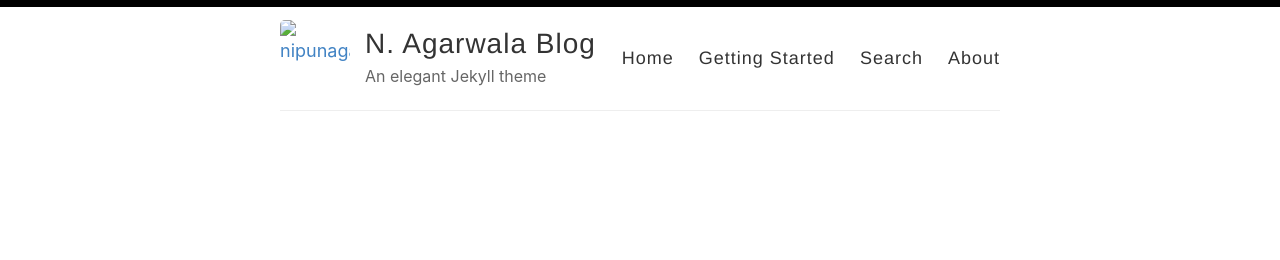
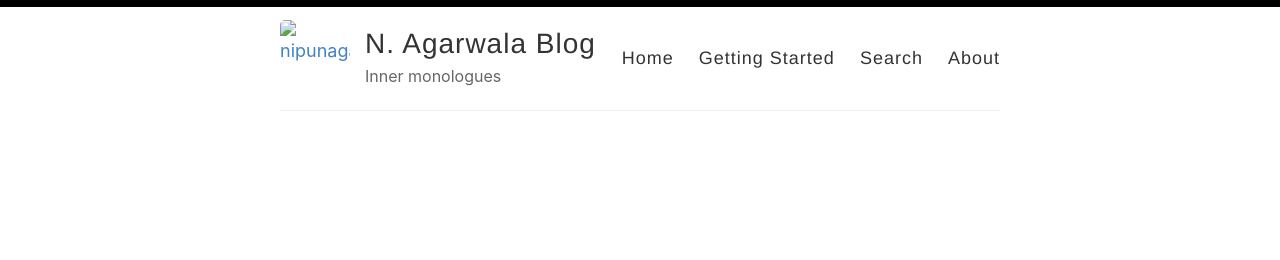
Before and after one commit to nipunagarwala/nipunagarwala.github.io, a Jekyll site: the page built from index.html, in a window 1280 px wide. Shown: the top 260 px of the page. Built offline with Jekyll 4.4.1, drawn with Linux system fonts in a browser that asks for light colours; the list of posts is cut into pages by our own code.

Commit message:
Update _config.yml

```diff
--- a/_config.yml
+++ b/_config.yml
@@ -9,7 +9,7 @@ name: N. Agarwala Blog
 author: Nipun Agarwala
 
 # Short bio or description (displayed in the header)
-description: An elegant Jekyll theme
+description: Inner monologues
 
 # URL of your avatar or profile pic (you could use your GitHub profile pic)
 # avatar: /images/reverie.png
```
